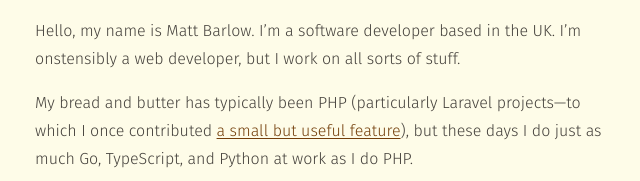
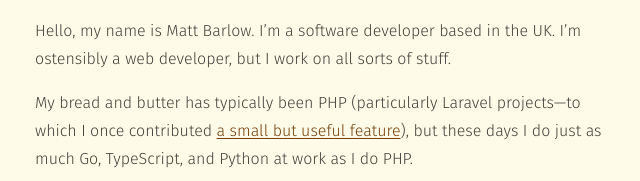
Before and after one commit to mpbarlow/blog-11ty, an Eleventy site: page src/about.njk in a window 1280 px wide. Shown: the part 619-800 px from the top of the page, 319-959 px from the left. Built offline with nearby package versions, Linux system fonts and the light colour scheme; Eleventy itself is replaced by a stand-in of ours; files that its build step writes are made by us from their sources.

Commit message:
fix typo

```diff
--- a/src/about.njk
+++ b/src/about.njk
@@ -15,7 +15,7 @@ stylesheets: ["post"]
     alt="A photo of me, my wife, and my dog standing on top of a big hill in Barmouth, Wales. In the background is a shallow bay, and beyond that rolling hills and mountains."
   />
   <p>
-    Hello, my name is Matt Barlow. I’m a software developer based in the UK. I’m onstensibly a web developer, but I work
+    Hello, my name is Matt Barlow. I’m a software developer based in the UK. I’m ostensibly a web developer, but I work
     on all sorts of stuff.
   </p>
   <p>
```
